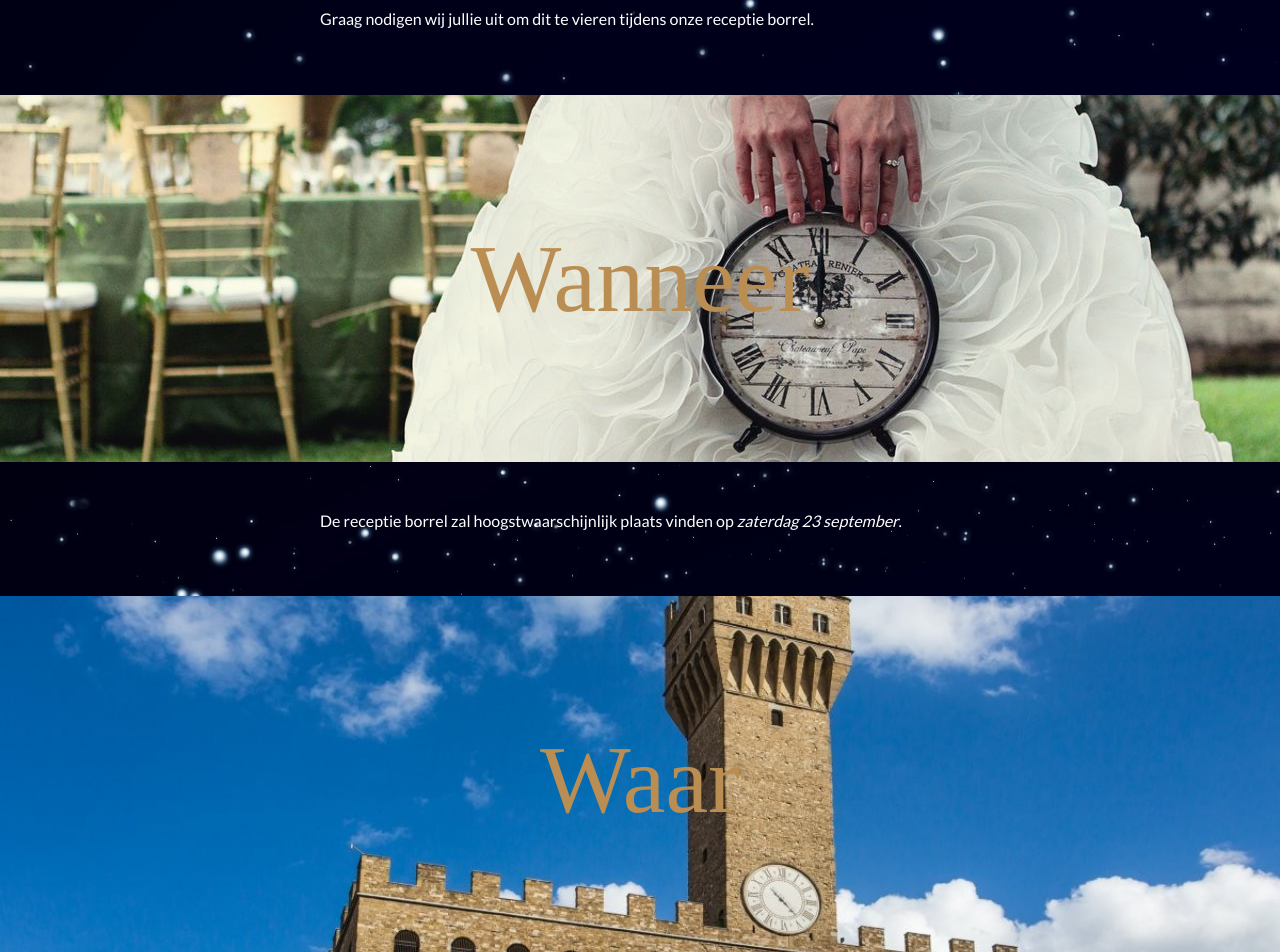
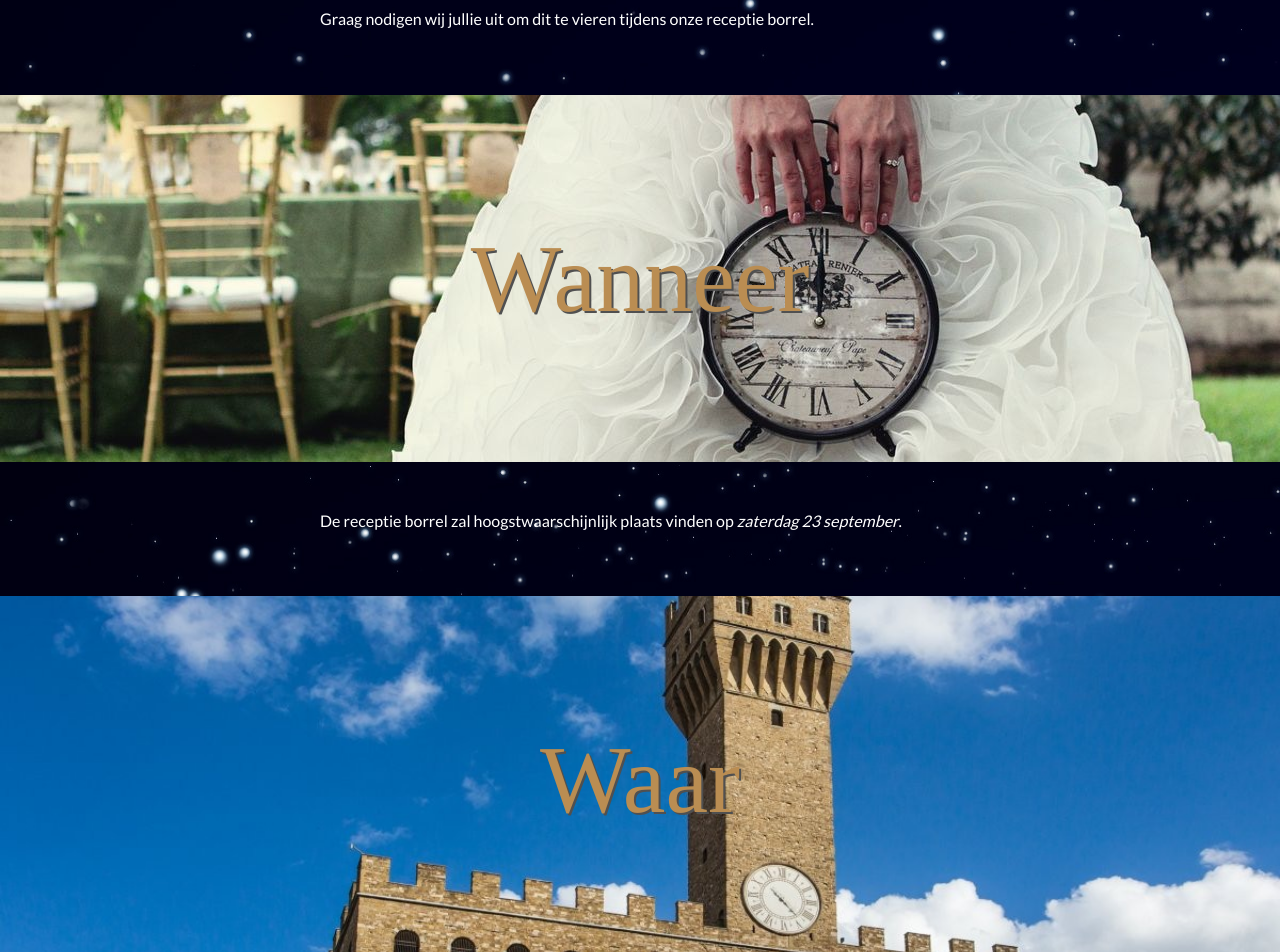
Before and after one commit to eirvandelden/receptie, a Jekyll site: the page built from index.md, in a window 1280 px wide. Shown: the part 1333-2285 px from the top of the page. Built offline with Jekyll 4.4.1, drawn with Linux system fonts in a browser that asks for light colours; some web fonts are replaced.

Commit message:
Voer schaduw onder teksten toe

```diff
--- a/_sass/_base.scss
+++ b/_sass/_base.scss
@@ -62,23 +62,19 @@ body {
 
 .hero-title-when {
     background-image: url(/images/wedding-time.jpg);
+    text-shadow: 2px 2px #505050;
 }
 .hero-title-where {
     background-image: url(/images/palazzo-vecchio.jpg);
-}
-.hero-title-inclusive {
-    background-image: url(/images/dinner.jpg);
-    text-shadow: 2px 2px #505050;
-}
-.hero-title-exclusive {
-    background-image: url(/images/flight.jpg);
     text-shadow: 2px 2px #505050;
 }
 .hero-title-rsvp {
     background-image: url(/images/il-castello-del-trebbio2.jpg);
+    text-shadow: 2px 2px #505050;
 }
 .hero-title-news {
     background-image: url(/images/wedding.jpg);
+    text-shadow: 2px 2px #505050;
 }
 
 .hero-bar {
```
